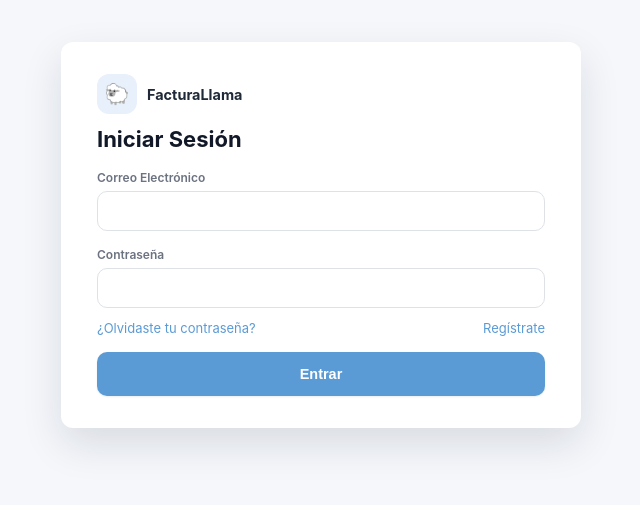
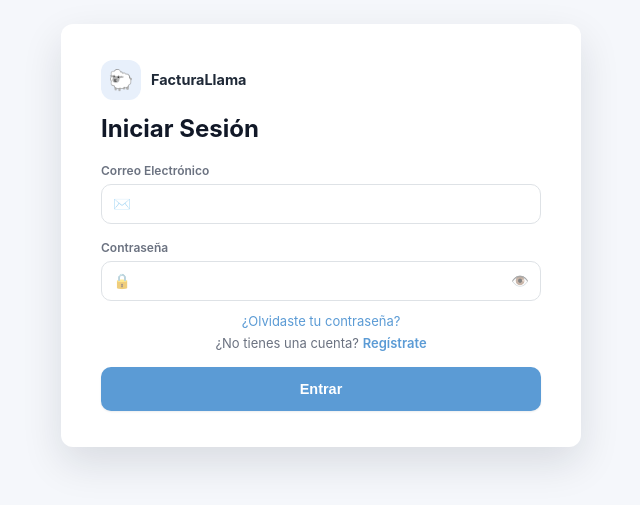
Before and after one commit to mrgomezsv/factura_llama_clon, an Angular app: page /login in a window 1280 px wide. Shown: the part 165-670 px from the top of the page, without its empty margins (319-959 px from the left). Built offline with nearby package versions, Linux system fonts and the light colour scheme.

Commit message:
STYLE: Ajustar UI del Login para igualar diseño de FacturaLlama (tamaños, íconos en inputs, enlaces centrados, padding de card)

```diff
--- a/src/app/components/login/login.component.html
+++ b/src/app/components/login/login.component.html
@@ -9,16 +9,21 @@
 
     <form class="form" (submit)="$event.preventDefault()">
       <label class="label">Correo Electrónico</label>
-      <input class="input" type="email" placeholder="" />
+      <div class="input-group">
+        <span class="input-icon">✉️</span>
+        <input class="input" type="email" />
+      </div>
 
       <label class="label mt-md">Contraseña</label>
-      <div class="password-row">
-        <input class="input" type="password" placeholder="" />
+      <div class="input-group">
+        <span class="input-icon">🔒</span>
+        <input class="input" type="password" />
+        <span class="input-trailing">👁️</span>
       </div>
 
-      <div class="links-row">
+      <div class="links-col">
         <a href="#" class="link">¿Olvidaste tu contraseña?</a>
-        <a href="#" class="link">Regístrate</a>
+        <div class="signup-row">¿No tienes una cuenta? <a href="#" class="link-strong">Regístrate</a></div>
       </div>
 
       <button type="submit" class="btn btn-primary submit" (click)="entrar()">Entrar</button>
--- a/src/app/components/login/login.component.scss
+++ b/src/app/components/login/login.component.scss
@@ -2,7 +2,7 @@
   min-height: calc(100vh - 0px);
   display: grid;
   place-items: center;
-  background: #f5f7fb;
+  background: #F5F7FB;
 }
 
 .login-card {
@@ -11,7 +11,7 @@
   background: #fff;
   border-radius: 12px;
   box-shadow: 0 16px 40px rgba(15,23,42,.12);
-  padding: 32px 36px;
+  padding: 36px 40px;
 }
 
 .logo-row {
@@ -37,10 +37,10 @@
 }
 
 .title {
-  font-size: 22px;
+  font-size: 24px;
   font-weight: 700;
   color: #111827;
-  margin: 12px 0 18px;
+  margin: 14px 0 20px;
 }
 
 .label {
@@ -56,18 +56,17 @@
   border-radius: 10px;
 }
 
-.password-row .input {
-  padding-right: 42px;
-}
+.input-group { position: relative; }
+.input-group .input { padding-left: 38px; padding-right: 38px; }
+.input-icon { position: absolute; left: 12px; top: 50%; transform: translateY(-50%); opacity: .55; }
+.input-trailing { position: absolute; right: 12px; top: 50%; transform: translateY(-50%); opacity: .55; }
 
-.links-row {
-  display: flex;
-  justify-content: space-between;
-  margin: 12px 0 16px;
-}
-
+.links-col { display: grid; gap: 6px; margin: 12px 0 16px; text-align: center; }
 .link { color: #5B9BD5; font-size: 13px; text-decoration: none; }
 .link:hover { text-decoration: underline; }
+.signup-row { font-size: 13px; color: #6B7280; }
+.link-strong { color: #5B9BD5; font-weight: 600; text-decoration: none; }
+.link-strong:hover { text-decoration: underline; }
 
 .submit {
   width: 100%;
```
